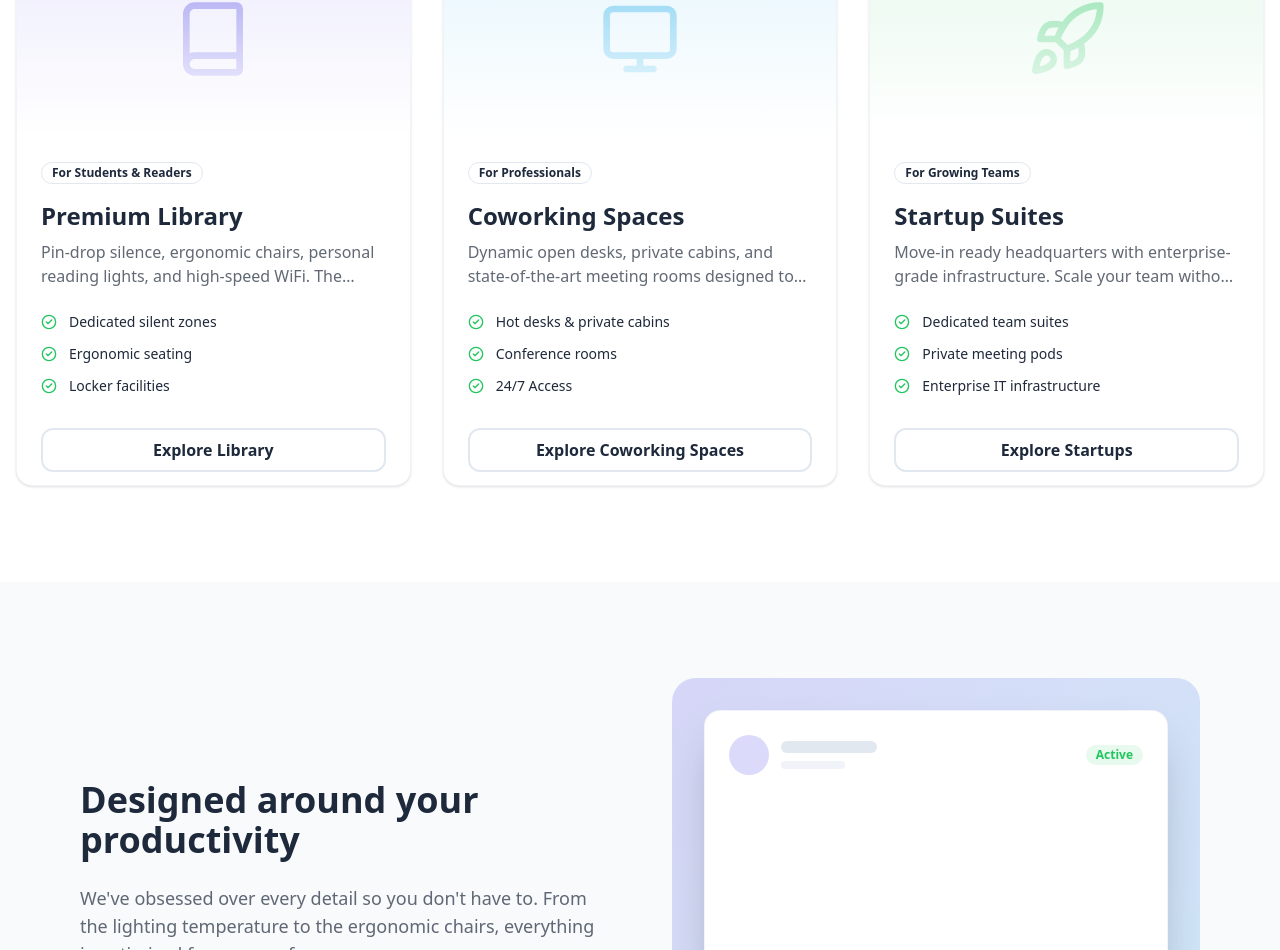
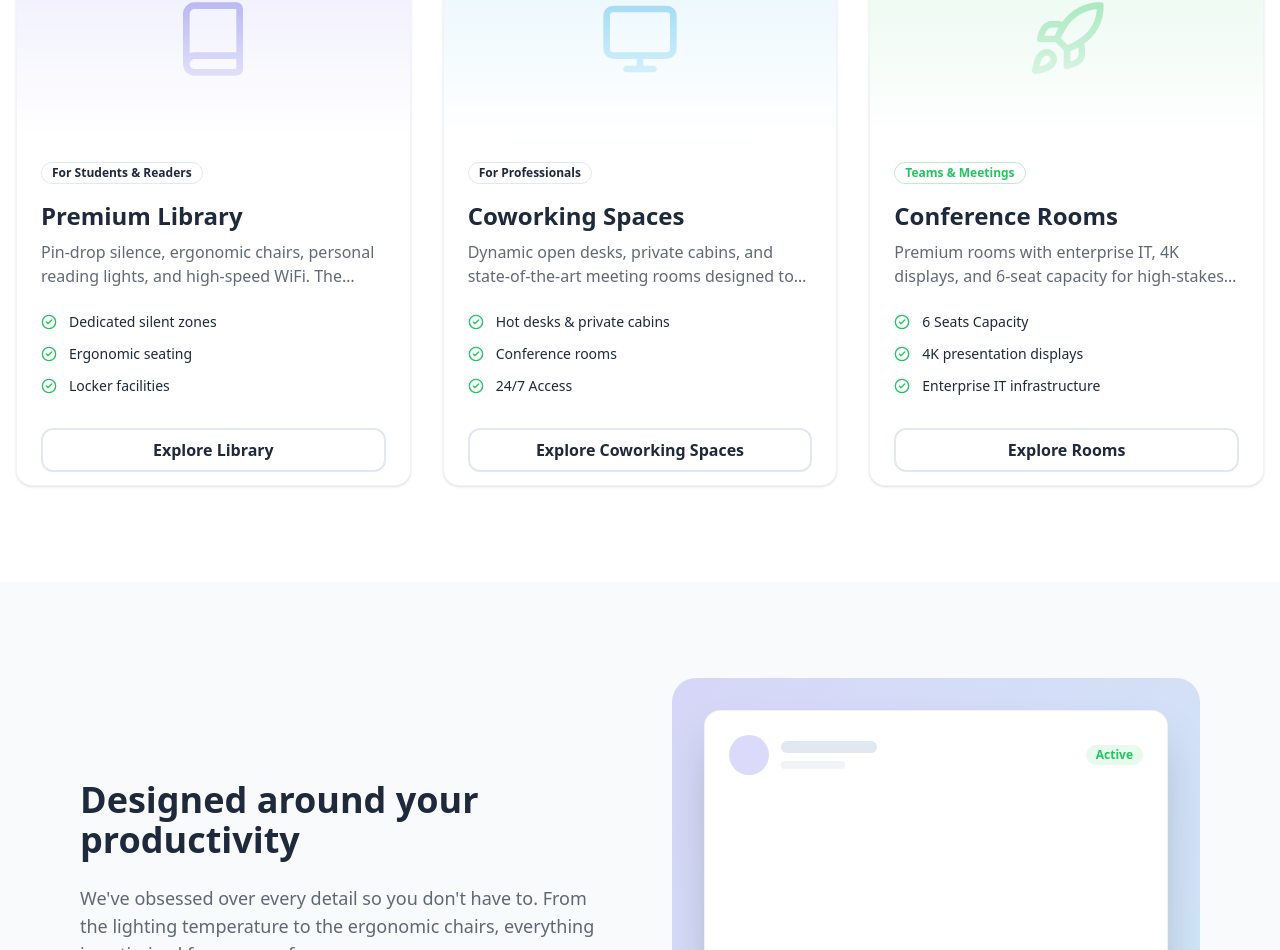
Before and after one commit to Nadim850/aazad-rental-application, a React (Vite) app in the folder frontend/: page / in a window 1280 px wide. Shown: the part 1033-1983 px from the top of the page. Built offline with nearby package versions, Linux system fonts and the light colour scheme.

Commit message:
Rename Startup to Conference Room in navigation and landing pages

```diff
--- a/frontend/src/layouts/PublicLayout.jsx
+++ b/frontend/src/layouts/PublicLayout.jsx
@@ -86,7 +86,7 @@ export default function PublicLayout() {
               to="/startup"
               className="text-text-main/70 hover:text-primary transition-colors"
             >
-              Startup
+              Conference Room
             </Link>
             <Link
               to="/pricing"
@@ -226,7 +226,7 @@ export default function PublicLayout() {
               <Link to="/" className="py-3 border-b border-border-main/50 text-text-main font-medium">Services</Link>
               <Link to="/library" className="py-3 border-b border-border-main/50 text-text-main font-medium">Library</Link>
               <Link to="/coworking" className="py-3 border-b border-border-main/50 text-text-main font-medium">Coworking</Link>
-              <Link to="/startup" className="py-3 border-b border-border-main/50 text-text-main font-medium">Startup</Link>
+              <Link to="/startup" className="py-3 border-b border-border-main/50 text-text-main font-medium">Conference Room</Link>
               <Link to="/pricing" className="py-3 border-b border-border-main/50 text-text-main font-medium">Pricing</Link>
               <Link to="/contact" className="py-3 border-b border-border-main/50 text-text-main font-medium">Contact</Link>
 
--- a/frontend/src/pages/public/LandingPage.jsx
+++ b/frontend/src/pages/public/LandingPage.jsx
@@ -174,17 +174,17 @@ export default function LandingPage() {
               </div>
               <CardContent className="pt-6 relative flex flex-col h-[350px]">
                 <div>
-                  <Badge variant="outline" className="mb-4">
-                    For Growing Teams
+                  <Badge variant="outline" className="mb-4 text-success border-success/30">
+                    Teams & Meetings
                   </Badge>
-                  <h3 className="text-2xl font-bold mb-2">Startup Suites</h3>
+                  <h3 className="text-2xl font-bold mb-2">Conference Rooms</h3>
                   <p className="text-text-main/70 mb-6 line-clamp-2">
-                    Move-in ready headquarters with enterprise-grade infrastructure. Scale your team without worrying about the lease.
+                    Premium rooms with enterprise IT, 4K displays, and 6-seat capacity for high-stakes pitches.
                   </p>
                   <ul className="space-y-3 mb-8">
                     {[
-                      "Dedicated team suites",
-                      "Private meeting pods",
+                      "6 Seats Capacity",
+                      "4K presentation displays",
                       "Enterprise IT infrastructure",
                     ].map((feature, i) => (
                       <li key={i} className="flex items-center text-sm">
@@ -200,7 +200,7 @@ export default function LandingPage() {
                     className="w-full"
                     onClick={() => navigate("/startup")}
                   >
-                    Explore Startups
+                    Explore Rooms
                   </Button>
                 </div>
               </CardContent>
--- a/frontend/src/pages/public/StartupServices.jsx
+++ b/frontend/src/pages/public/StartupServices.jsx
@@ -22,7 +22,7 @@ export default function StartupServices() {
               For Growing Teams
             </Badge>
             <h1 className="text-4xl md:text-6xl font-extrabold text-text-main tracking-tight mb-6 leading-tight max-w-4xl mx-auto">
-              Headquarters for the next <span className="text-success">generation</span> of startups.
+              Premium <span className="text-success">Conference Rooms</span> for your teams.
             </h1>
             <p className="text-lg md:text-xl text-text-main/70 mb-10 leading-relaxed max-w-2xl mx-auto">
               Custom-built suites, high-tech conference rooms, and enterprise-grade infrastructure. Scale your team without worrying about the lease.
```
